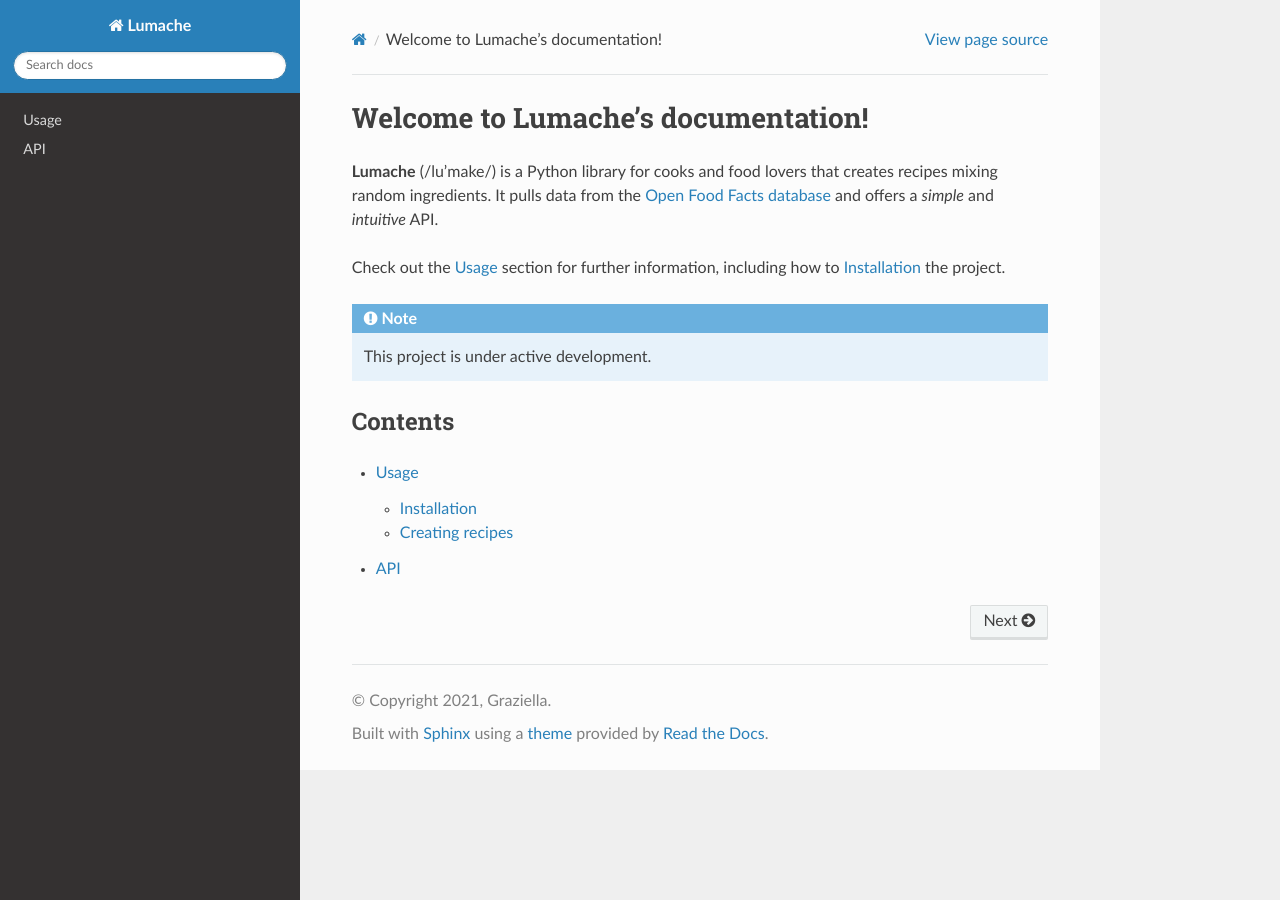
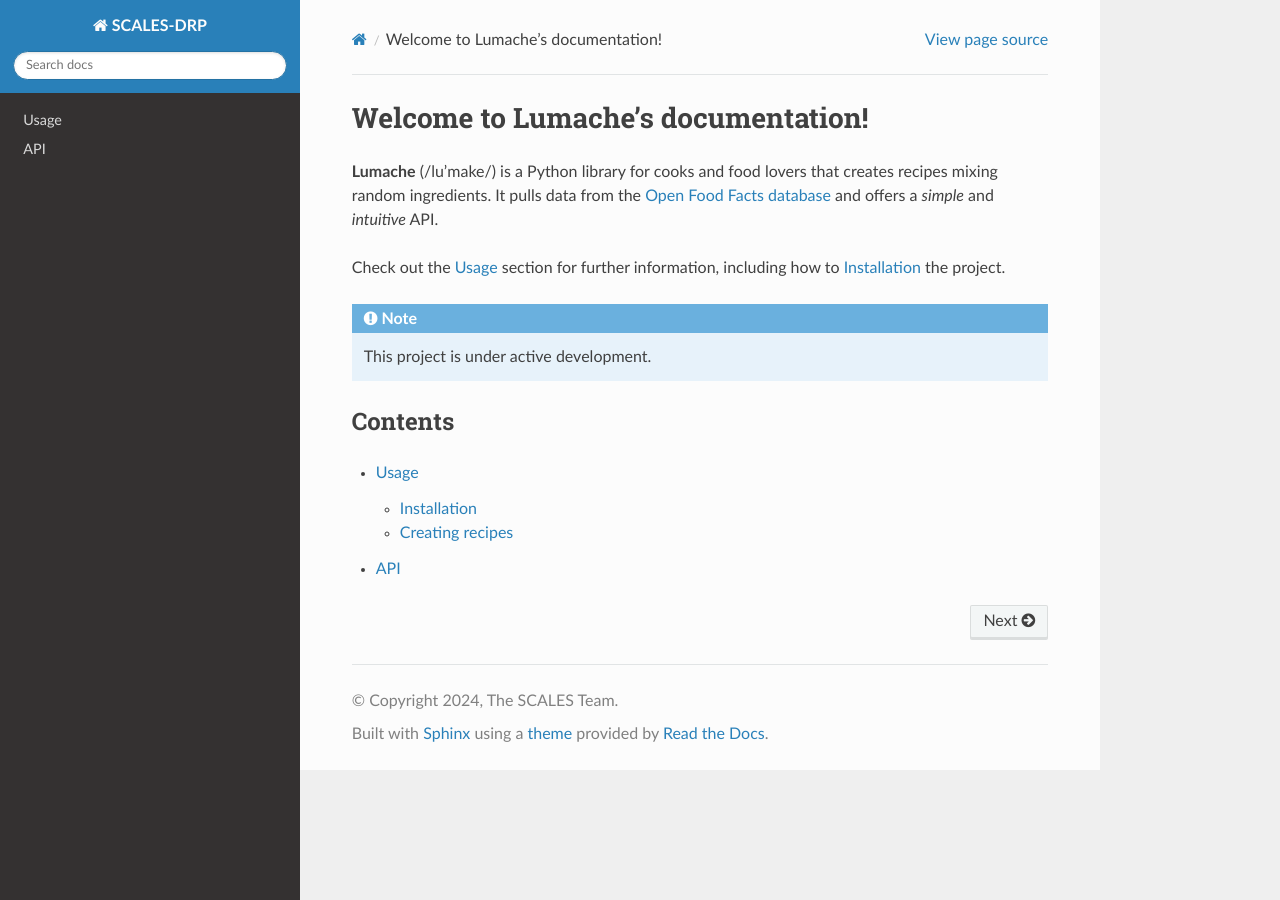
Before and after one commit to scalessim/SCALES-DRP, a Sphinx documentation site: the page built from docs/source/index.rst, in a window 1280 px wide. Built offline with Sphinx 7.4.7 and the Read the Docs theme 3.1.0, drawn with Linux system fonts in a browser that asks for light colours.

Commit message:
Update conf.py

```diff
--- a/docs/source/conf.py
+++ b/docs/source/conf.py
@@ -2,9 +2,9 @@
 
 # -- Project information
 
-project = 'Lumache'
-copyright = '2021, Graziella'
-author = 'Graziella'
+project = 'SCALES-DRP'
+copyright = '2024, The SCALES Team'
+author = 'The SCALES Team'
 
 release = '0.1'
 version = '0.1.0'
```
